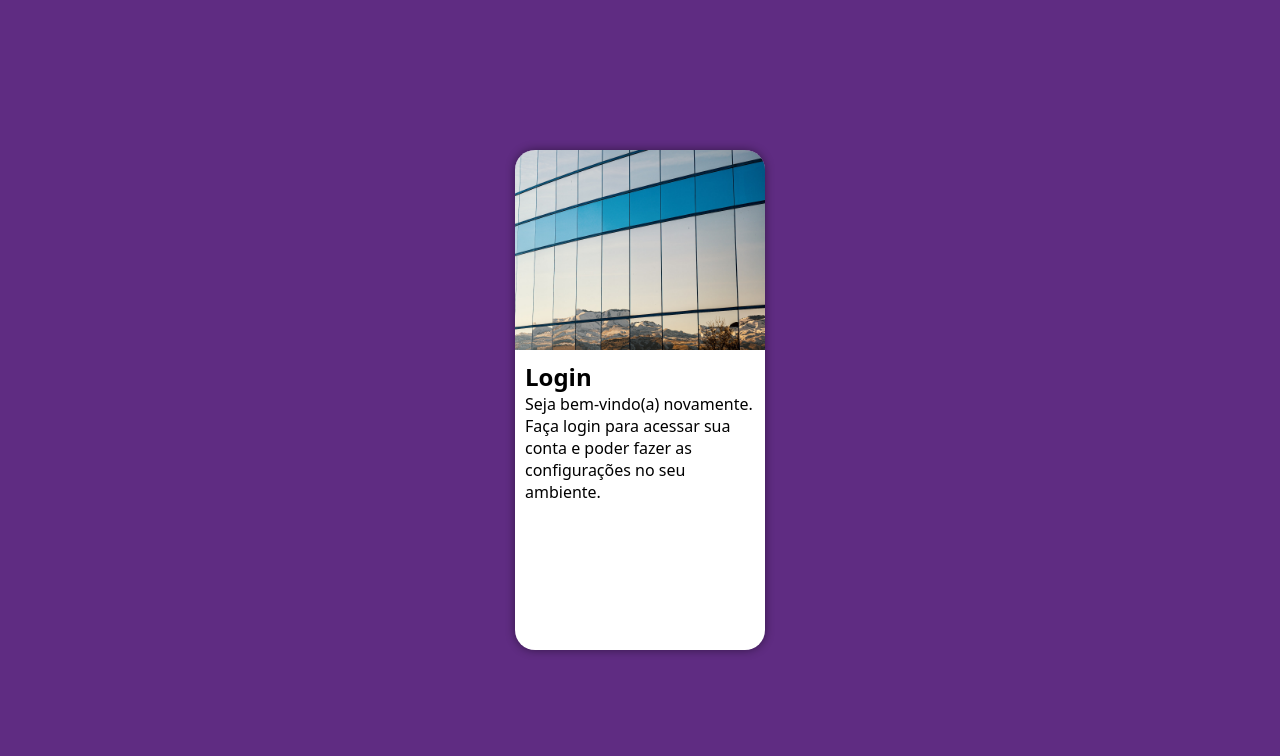
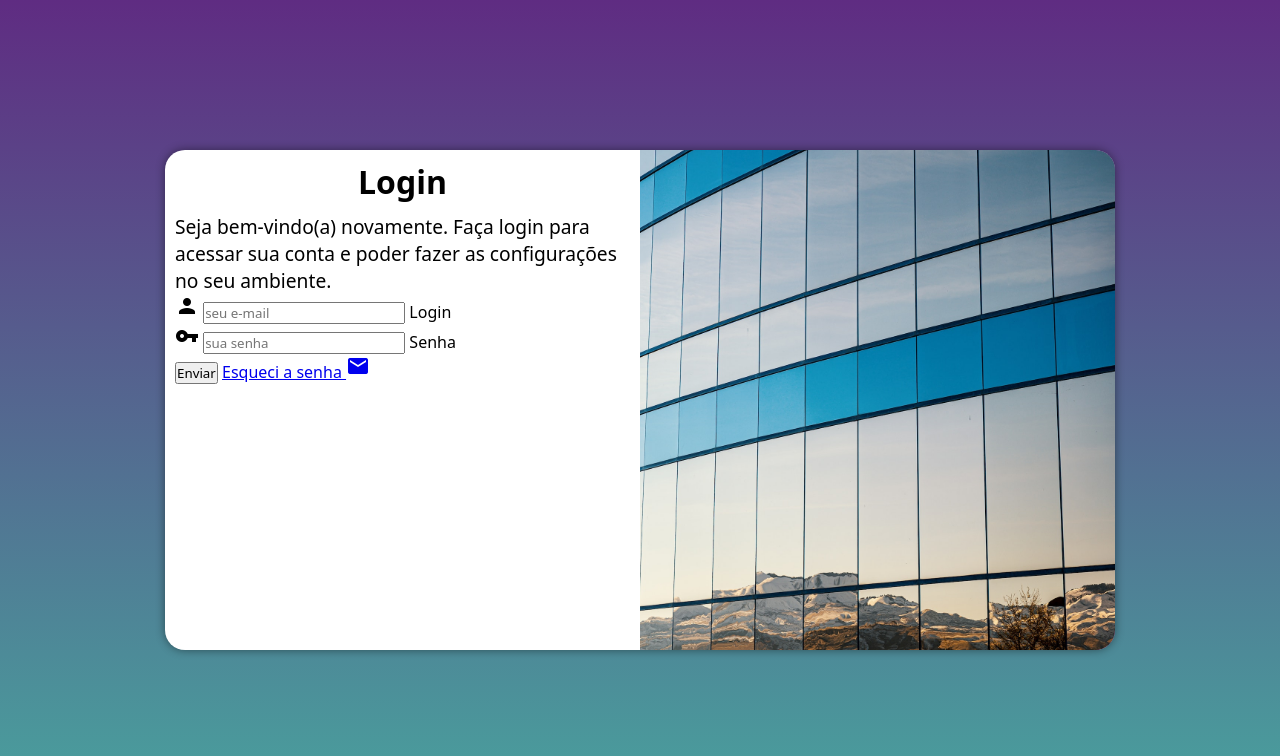
Before and after one commit to arthurvieirasilvaa/projeto-login, a plain HTML site: page index.html in a window 1280 px wide. Drawn offline with Linux system fonts and the light colour scheme.

Commit message:
atualizei o projeto login

```diff
--- /dev/null
+++ b/estilos/media-query.css
@@ -0,0 +1,63 @@
+@charset "UTF-8";
+
+/*
+    Typical Device Breakpoints
+    --------------------------
+    Pequenas telas: até 600px
+    Celular: de 600px até 768px
+    Tablet: de 768px até 992px
+    Desktop: de 992px até 1200px
+    Grandes telas: acima de 1200px
+*/
+
+/* Tablet */
+@media screen and (min-width: 768px) and (max-width: 992px) {
+    body {
+        background-image: linear-gradient(to top, #49a09d, #5f2c82);
+    }
+
+    section#login {
+        width: 80vw;
+    }
+
+    section#login > div#imagem {
+        float: left;
+        width: 30%;
+        height: 100%;
+    }
+
+    section#login > div#formulario {
+        float: right;
+        width: 70%;
+    }
+}
+
+/* Desktop e Grandes telas */
+@media screen and (min-width: 992px) {
+    body {
+        background-image: linear-gradient(to top, #49a09d, #5f2c82);
+    }
+
+    section#login {
+        width: 950px;
+    }
+
+    section#login > div#imagem {
+        float: right;
+        width: 50%;
+        height: 100%;
+    }
+
+    section#login > div#formulario {
+        float: left;
+        width: 50%;
+    }
+
+    div#formulario > h1 {
+        font-size: 2em;
+    }
+
+    div#formulario > p {
+        font-size: 1.2em;
+    }
+}
--- a/estilos/style.css
+++ b/estilos/style.css
@@ -37,6 +37,9 @@ section#login {
     height: 500px;
     border-radius: 20px;
     box-shadow: 0px 0px 10px rgba(0, 0, 0, 0.450);
+
+    transition: width .3s, height .3s;
+    transition-timing-function: ease;
 }
 
 section#login > div#imagem {
@@ -51,3 +54,12 @@ section#login > div#formulario {
     display: block;
     padding: 10px;
 }
+
+div#formulario > h1 {
+    text-align: center;
+    margin-bottom: 10px;
+}
+
+div#formulario > p {
+    font-size: 0.8em;
+}
--- a/index.html
+++ b/index.html
@@ -4,7 +4,9 @@
     <meta charset="UTF-8">
     <meta name="viewport" content="width=device-width, initial-scale=1.0">
     <title>Login</title>
+    <link href="https://fonts.googleapis.com/icon?family=Material+Icons" rel="stylesheet">
     <link rel="stylesheet" href="estilos/style.css">
+    <link rel="stylesheet" href="estilos/media-query.css">
 </head>
 <body>
     <main>
@@ -15,8 +17,21 @@
             <div id="formulario">
                 <h1>Login</h1>
                 <p>Seja bem-vindo(a) novamente. Faça login para acessar sua conta e poder fazer as configurações no seu ambiente.</p>
-                <form action="login.php" method="post">
-
+                <form action="login.php" method="post" autocomplete="on">
+                    <div class="campo">
+                        <i class="material-icons">person</i>
+                        <input type="email" name="login" id="ilogin" placeholder="seu e-mail" autocomplete="email" required maxlength="30">
+                        <label for="ilogin">Login</label>
+                    </div>
+                    <div class="campo">
+                        <i class="material-icons">vpn_key</i>
+                        <input type="password" name="senha" id="isenha" placeholder="sua senha" autocomplete="current-password" required minlength="8" maxlength="20">
+                        <label for="isenha">Senha</label>
+                    </div>
+                    <input type="submit" value="Enviar">
+                    <a href="esqueci.html">
+                        Esqueci a senha <i class="material-icons">mail</i>
+                    </a>
                 </form>
             </div>
         </section>
```
